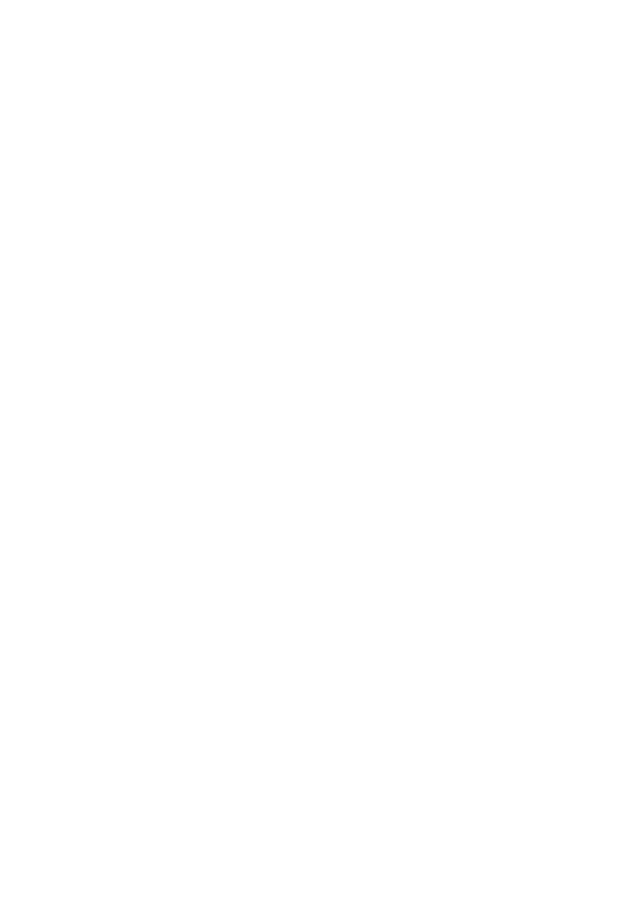
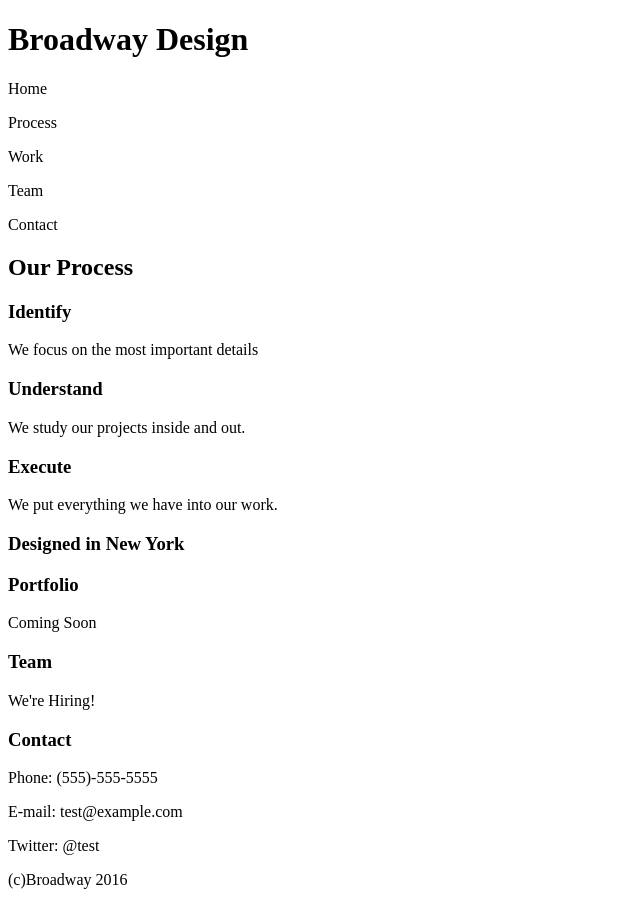
Before and after one commit to benped/broadway, a plain HTML site: page index.html in a window 1280 px wide. Shown: the whole page, without its empty margins (0-640 px from the left). Before the commit the page ends 800 px from the top, so only its background shows below. Drawn offline with Linux system fonts and the light colour scheme.

Commit message:
Add basic HTML structure

```diff
--- a/index.html
+++ b/index.html
@@ -6,6 +6,50 @@
     <link rel="stylesheet" href="./resources/css/style.css">
   </head>
   <body>
+    <h1>Broadway Design</h1>
+    <nav>
+      <p class="link">Home</p>
+      <p class="link">Process</p>
+      <p class="link">Work</p>
+      <p class="link">Team</p>
+      <p class="link">Contact</p>
+    </nav>
+
+    <div class="process">
+
+
+      <h2>Our Process</h2>
+
+      <h3>Identify</h3>
+      <p>We focus on the most important details</p>
+
+      <h3>Understand</h3>
+      <p>We study our projects inside and out.</p>
+
+      <h3>Execute</h3>
+      <p>We put everything we have into our work.</p>
+
+    </div>
+
+    <div class="newyork">
+      <h3>Designed in New York</h3>
+
+      <h3>Portfolio</h3>
+      <p>Coming Soon</p>
+
+      <h3>Team</h3>
+      <p>We're Hiring!</p>
+
+      <h3>Contact</h3>
+      <p>Phone: (555)-555-5555</p>
+      <p>E-mail: test@example.com</p>
+      <p>Twitter: @test</p>
+    </div>
+    <div class="footer">
+      <p>(c)Broadway 2016</p>
+
+    </div>
+
 
 
   </body>
```
